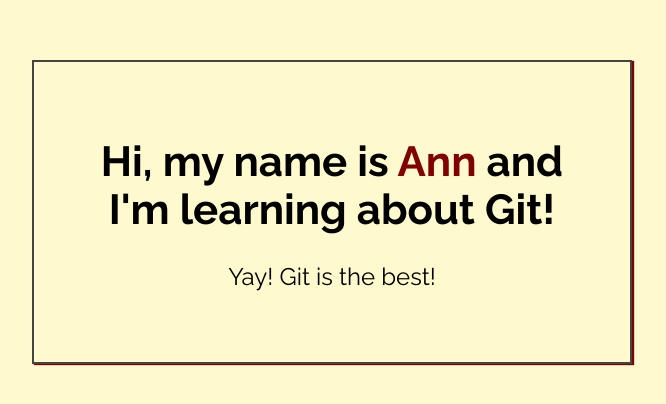
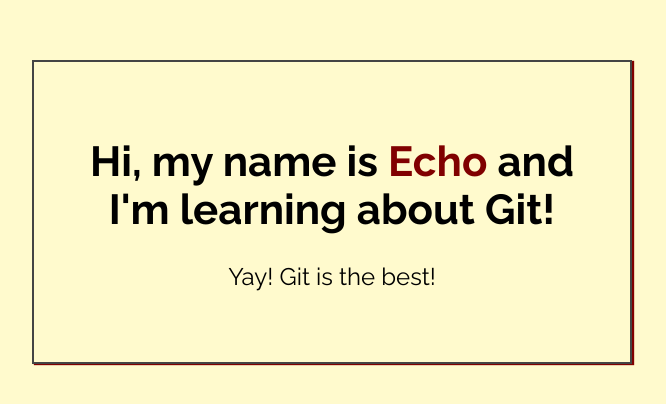
Before and after one commit to echo-codes/my-first-repo, a plain HTML site: page index.html in a window 1280 px wide. Shown: the part 188-592 px from the top of the page, without its empty margins (308-974 px from the left). Drawn offline with Linux system fonts and the light colour scheme.

Commit message:
Corrected name in index.html

```diff
--- a/index.html
+++ b/index.html
@@ -14,7 +14,7 @@
 <body>
 
     <div class="greeting">
-        <h1>Hi, my name is <span class="highlight">Ann</span> and I'm learning about Git! </h1>
+        <h1>Hi, my name is <span class="highlight">Echo</span> and I'm learning about Git! </h1>
 
         <p>Yay! Git is the best!</p>
     </div>
```
